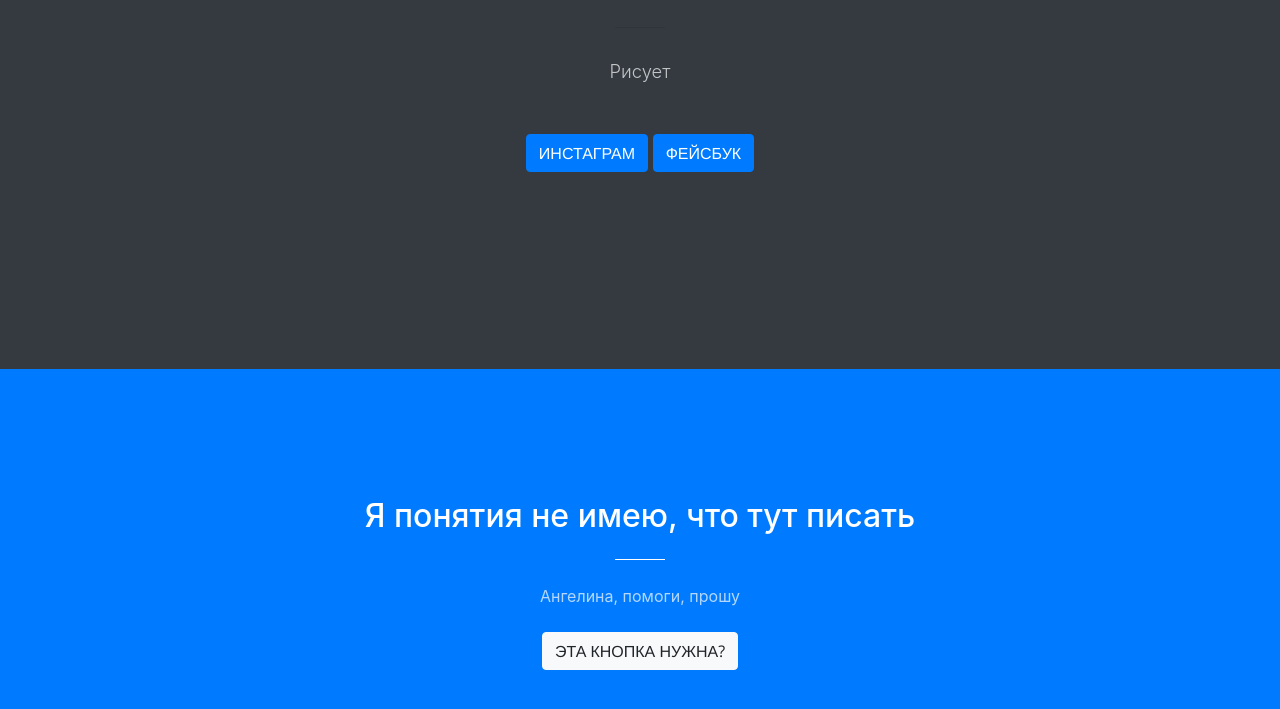
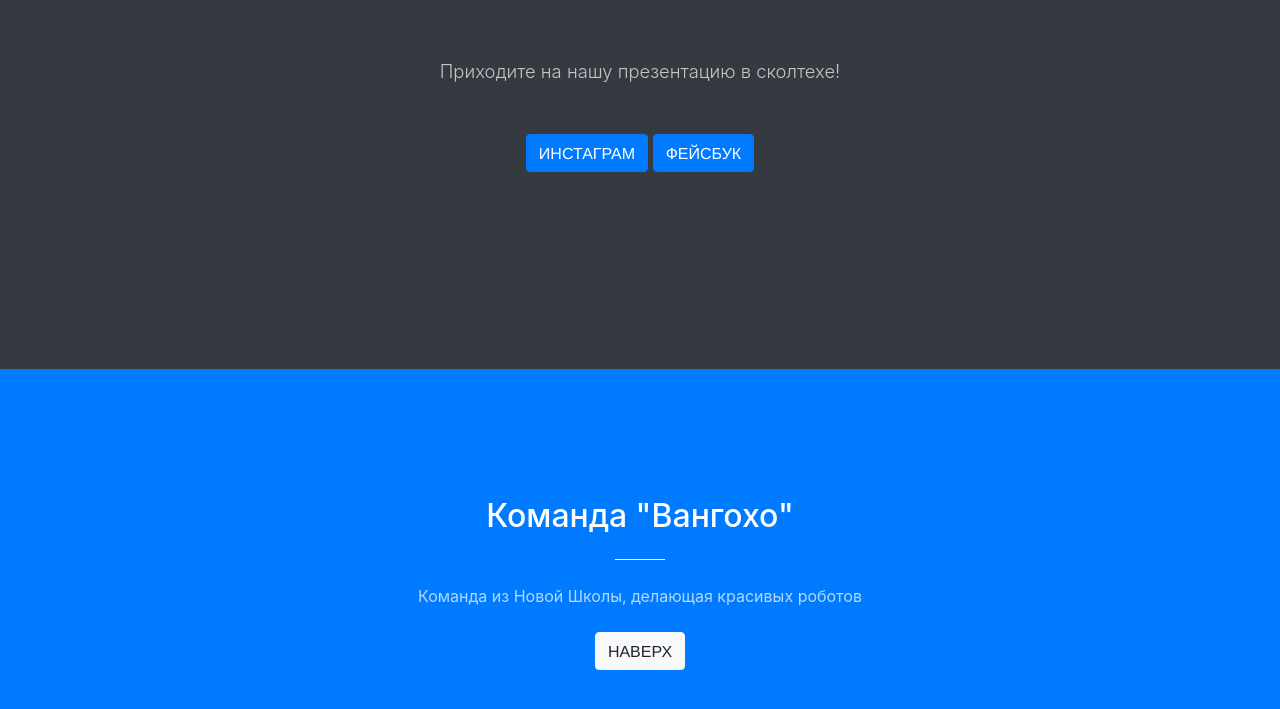
Before and after one commit to Draw-robot-ns/draw-robot-ns.github.io, a website with bundled scripts: page index.html in a window 1280 px wide. Shown: the part 431-1140 px from the top of the page. Built offline with nearby package versions, Linux system fonts and the light colour scheme.

Commit message:
Also text and buttons

```diff
--- a/index.html
+++ b/index.html
@@ -55,7 +55,7 @@
             <hr>
           </div>
           <div class="col-lg-8 mx-auto">
-            <p class="text-faded mb-5">Рисует</p>
+            <p class="text-faded mb-5">Приходите на нашу презентацию в сколтехе!</p>
             <a class="btn btn-primary btn-xl js-scroll-trigger" href="https://www.instagram.com/vangokho/">Инстаграм</a>
             <a class="btn btn-primary btn-xl js-scroll-trigger" href="https://www.facebook.com/draw.robot.ns/">Фейсбук</a>
           </div>
@@ -67,10 +67,10 @@
       <div class="container">
         <div class="row">
           <div class="col-lg-8 mx-auto text-center">
-            <h2 class="section-heading text-white">Я понятия не имею, что тут писать</h2>
+            <h2 class="section-heading text-white">Команда "Вангохо"</h2>
             <hr class="light my-4">
-            <p class="text-faded mb-4">Ангелина, помоги, прошу</p>
-            <a class="btn btn-light btn-xl js-scroll-trigger" href="#services">Эта кнопка нужна?</a>
+            <p class="text-faded mb-4">Команда из Новой Школы, делающая красивых роботов</p>
+            <a class="btn btn-light btn-xl js-scroll-trigger" href="#page-top">Наверх</a>
           </div>
         </div>
       </div>
```
